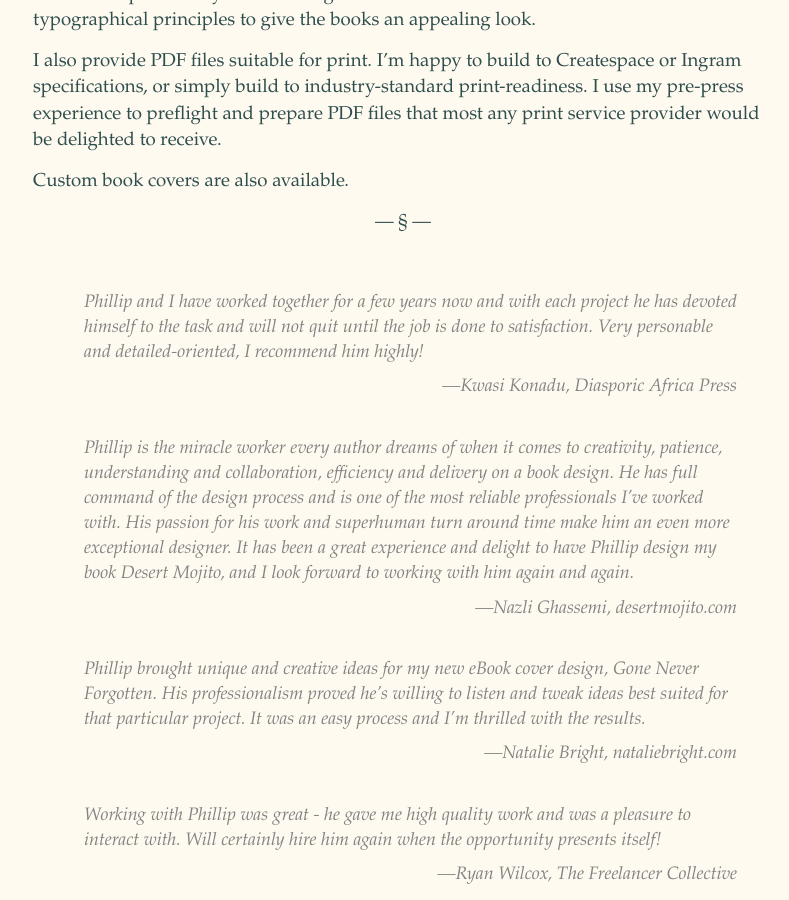
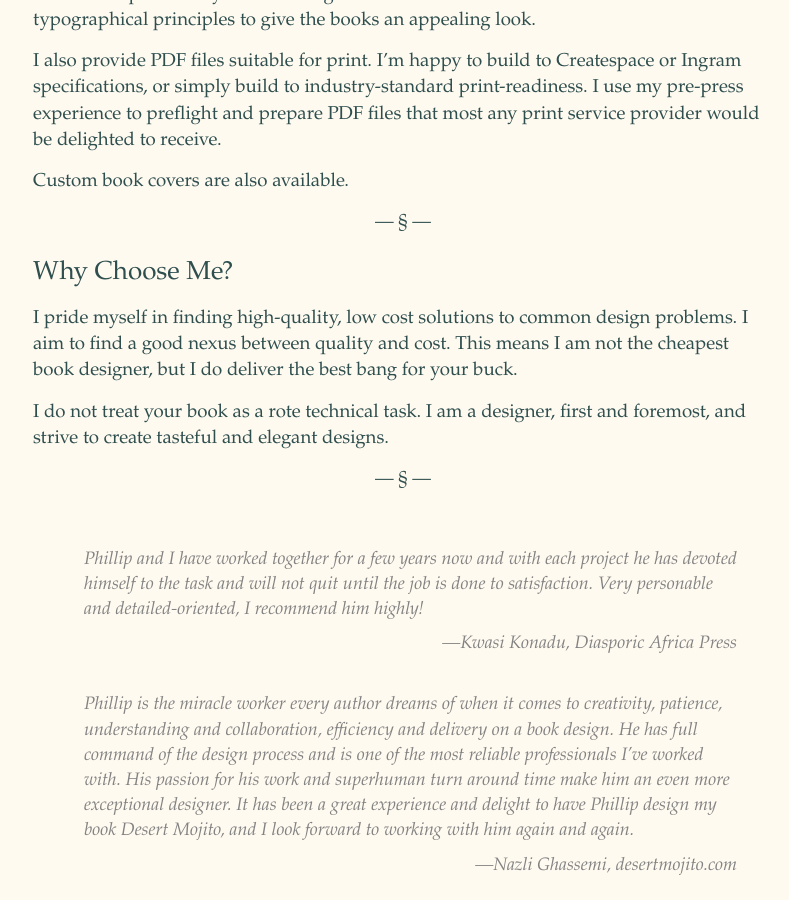
Before and after one commit to phillipgessert/phillipgessert.github.io, a Jekyll site: the page built from index.md, in a window 1280 px wide and 900 px high, scrolled down 587 px. Shown: the whole window, without its empty margins (237-1026 px from the left). Built offline with Jekyll 4.4.1, drawn with Linux system fonts in a browser that asks for light colours.

Commit message:
added point of diff

```diff
--- a/index.md
+++ b/index.md
@@ -11,6 +11,14 @@ I provide fully validated ePub and MOBI files, suitable for publishing on the Ki
 I also provide PDF files suitable for print. I’m happy to build to Createspace or Ingram specifications, or simply build to industry-standard print-readiness. I use my pre-press experience to preflight and prepare PDF files that most any print service provider would be delighted to receive.
 
 Custom book covers are also available.
+
+---
+
+### Why Choose Me?
+
+I pride myself in finding high-quality, low cost solutions to common design problems. I aim to find a good nexus between quality and cost. This means I am not the cheapest book designer, but I do deliver the best bang for your buck.
+
+I do not treat your book as a rote technical task. I am a designer, first and foremost, and strive to create tasteful and elegant designs.
 
 ---
 >Phillip and I have worked together for a few years now and with each project he has devoted himself to the task and will not quit until the job is done to satisfaction. Very personable and detailed-oriented, I recommend him highly!
```
